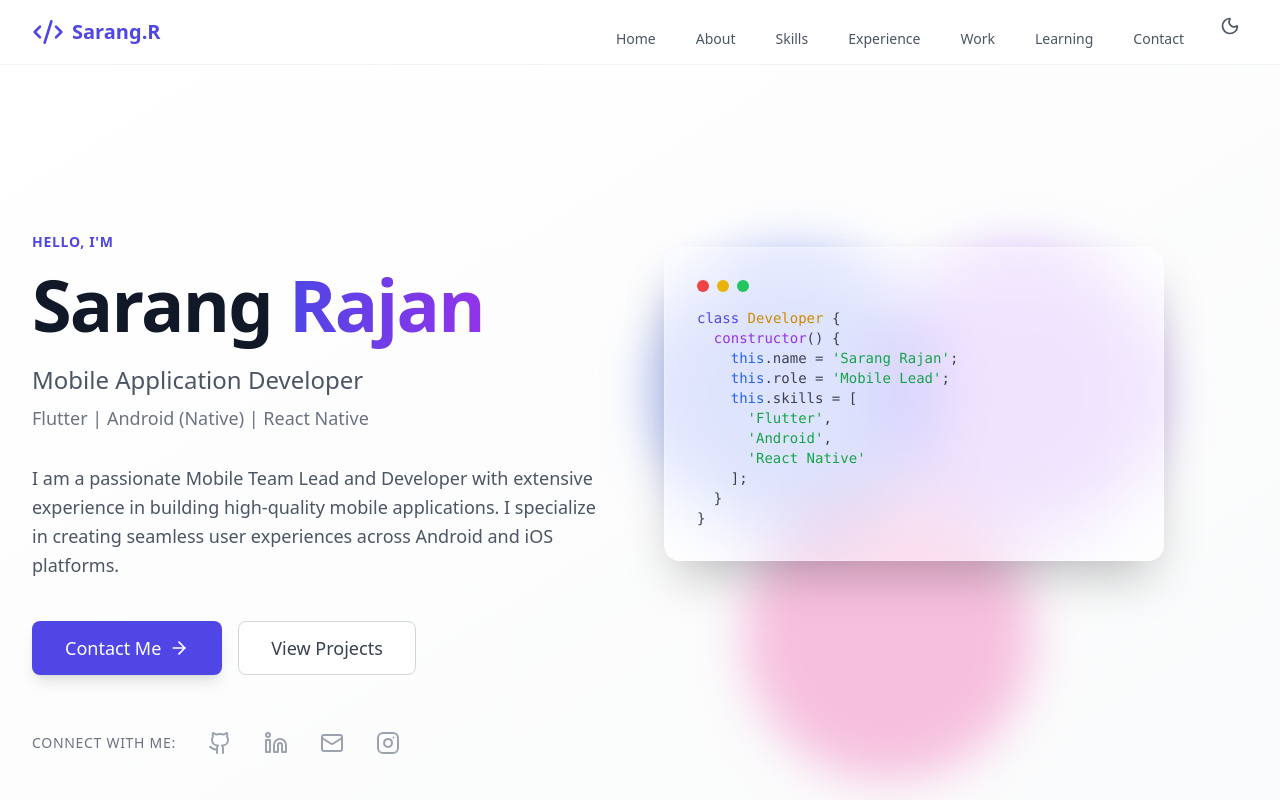
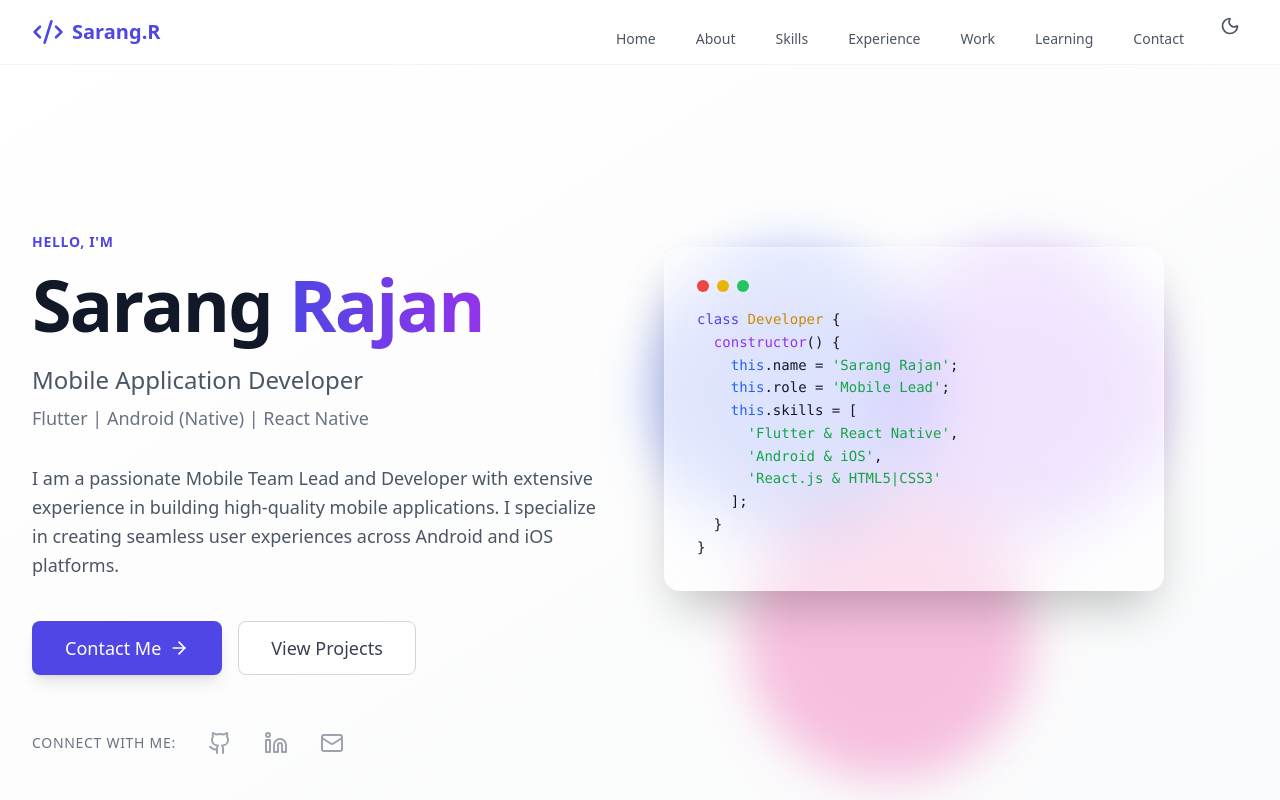
Before and after one commit to kksarang/personal-website, a React (Vite) app: page / in a window 1280 px wide. Shown: the top 800 px of the page. Built offline with nearby package versions, Linux system fonts and the light colour scheme.

Commit message:
app bar changes

```diff
--- a/src/components/Footer.jsx
+++ b/src/components/Footer.jsx
@@ -56,7 +56,7 @@ const Footer = () => {
                     <div className="flex items-center space-x-1">
                         <span>Made with</span>
                         <Heart className="w-4 h-4 text-red-500 fill-current animate-pulse bg-red-500/20 rounded-full" />
-                        <span>using React & Tailwind</span>
+                        <span>kksystems - Sarang Rajan</span>
                     </div>
                 </div>
             </div>
--- a/src/components/Hero.jsx
+++ b/src/components/Hero.jsx
@@ -1,5 +1,5 @@
 import React from 'react';
-import { Github, Linkedin, Mail, ArrowRight, Download, Instagram } from 'lucide-react';
+import { Github, Linkedin, Mail, ArrowRight, Download } from 'lucide-react';
 
 const Hero = () => {
     return (
@@ -52,9 +52,6 @@ const Hero = () => {
                                 <a href="mailto:kksarangrajan@gmail.com" className="p-2 text-gray-400 hover:text-rose-500 transition-colors">
                                     <Mail className="w-6 h-6" />
                                 </a>
-                                <a href="https://www.instagram.com/sarang_rajan/" target="_blank" rel="noopener noreferrer" className="p-2 text-gray-400 hover:text-pink-500 transition-colors">
-                                    <Instagram className="w-6 h-6" />
-                                </a>
                             </div>
                         </div>
                     </div>
@@ -73,21 +70,42 @@ const Hero = () => {
                                     <div className="w-3 h-3 rounded-full bg-yellow-500"></div>
                                     <div className="w-3 h-3 rounded-full bg-green-500"></div>
                                 </div>
-                                <pre className="font-mono text-sm text-gray-700 dark:text-gray-300">
+                                <pre className="text-sm leading-relaxed">
                                     <code>
-                                        <span className="text-indigo-600 dark:text-indigo-400">class</span> <span className="text-yellow-600 dark:text-yellow-400">Developer</span> {'{'}
-                                        {'\n'}  <span className="text-purple-600 dark:text-purple-400">constructor</span>() {'{'}
-                                        {'\n'}    <span className="text-blue-600 dark:text-blue-400">this</span>.name = <span className="text-green-600 dark:text-green-400">'Sarang Rajan'</span>;
-                                        {'\n'}    <span className="text-blue-600 dark:text-blue-400">this</span>.role = <span className="text-green-600 dark:text-green-400">'Mobile Lead'</span>;
-                                        {'\n'}    <span className="text-blue-600 dark:text-blue-400">this</span>.skills = [
-                                        {'\n'}      <span className="text-green-600 dark:text-green-400">'Flutter'</span>,
-                                        {'\n'}      <span className="text-green-600 dark:text-green-400">'Android'</span>,
-                                        {'\n'}      <span className="text-green-600 dark:text-green-400">'React Native'</span>
-                                        {'\n'}    ];
-                                        {'\n'}  {'}'}
-                                        {'\n'}{'}'}
+                                        <span className="text-indigo-600 dark:text-indigo-400">class</span>{' '}
+                                        <span className="text-yellow-600 dark:text-yellow-400">Developer</span> {'{'}
+                                        <br />
+                                        &nbsp;&nbsp;
+                                        <span className="text-purple-600 dark:text-purple-400">constructor</span>() {'{'}
+                                        <br />
+                                        &nbsp;&nbsp;&nbsp;&nbsp;
+                                        <span className="text-blue-600 dark:text-blue-400">this</span>.name ={' '}
+                                        <span className="text-green-600 dark:text-green-400">'Sarang Rajan'</span>;
+                                        <br />
+                                        &nbsp;&nbsp;&nbsp;&nbsp;
+                                        <span className="text-blue-600 dark:text-blue-400">this</span>.role ={' '}
+                                        <span className="text-green-600 dark:text-green-400">'Mobile Lead'</span>;
+                                        <br />
+                                        &nbsp;&nbsp;&nbsp;&nbsp;
+                                        <span className="text-blue-600 dark:text-blue-400">this</span>.skills = [
+                                        <br />
+                                        &nbsp;&nbsp;&nbsp;&nbsp;&nbsp;&nbsp;
+                                        <span className="text-green-600 dark:text-green-400">'Flutter & React Native'</span>,
+                                        <br />
+                                        &nbsp;&nbsp;&nbsp;&nbsp;&nbsp;&nbsp;
+                                        <span className="text-green-600 dark:text-green-400">'Android & iOS'</span>,
+                                        <br />
+                                        &nbsp;&nbsp;&nbsp;&nbsp;&nbsp;&nbsp;
+                                        <span className="text-green-600 dark:text-green-400">'React.js & HTML5|CSS3'</span>
+                                        <br />
+                                        &nbsp;&nbsp;&nbsp;&nbsp;];
+                                        <br />
+                                        &nbsp;&nbsp;{'}'}
+                                        <br />
+                                        {'}'}
                                     </code>
                                 </pre>
+
                             </div>
                         </div>
                     </div>
```
